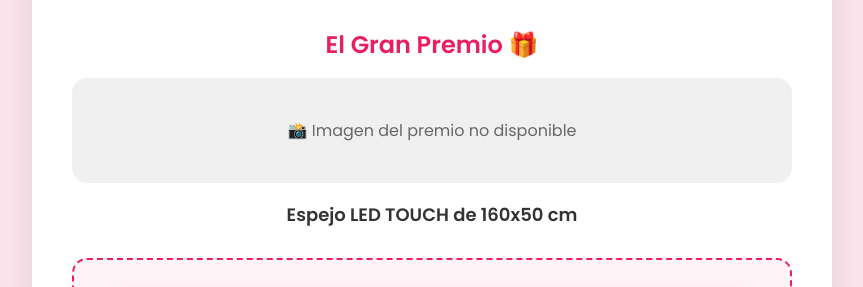
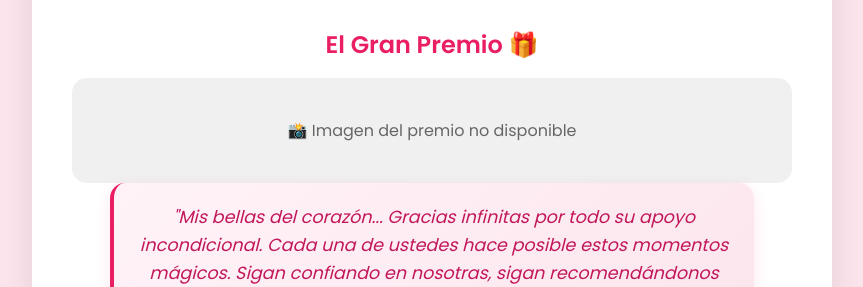
Before and after one commit to BELLABEAUTYSTUDIO/rifa-mision-bella, a plain HTML site: page index.html in a window 1280 px wide. Shown: the part 151-438 px from the top of the page, without its empty margins (208-1071 px from the left). Drawn offline with nearby package versions, Linux system fonts and the light colour scheme.

Commit message:
Update index.html

```diff
--- a/index.html
+++ b/index.html
@@ -85,6 +85,22 @@
         #prize-section p {
             font-weight: 600;
             font-size: 1.125rem;
+        }
+
+        .gratitude-message {
+            font-style: italic;
+            font-weight: 400 !important;
+            font-size: 1.1rem !important;
+            color: var(--secondary-color);
+            line-height: 1.6;
+            max-width: 600px;
+            margin: 0 auto;
+            text-align: center;
+            padding: 20px;
+            background: linear-gradient(135deg, #fff3f8 0%, #fce4ec 100%);
+            border-radius: 15px;
+            border-left: 4px solid var(--primary-color);
+            box-shadow: 0 4px 15px rgba(233, 30, 99, 0.1);
         }
 
         /* --- Main Content Sections --- */
@@ -392,7 +408,7 @@
                 <div style="display:none; padding: 40px; background-color: #f0f0f0; border-radius: 15px; color: #666;">
                     📸 Imagen del premio no disponible
                 </div>
-                <p>Espejo LED TOUCH de 160x50 cm</p>
+                <p class="gratitude-message">"Mis bellas del corazón... Gracias infinitas por todo su apoyo incondicional. Cada una de ustedes hace posible estos momentos mágicos. Sigan confiando en nosotras, sigan recomendándonos con sus amigas y familiares, porque en nuestro Estudio BELLA las atendemos siempre con todo el amor del mundo. Cada ceja y cada pestaña se convierte en arte en mis manos. ¡Ven a brillar con nosotras! 💕"</p>
             </section>
 
             <!-- Section for the raffle wheel and button -->
```
